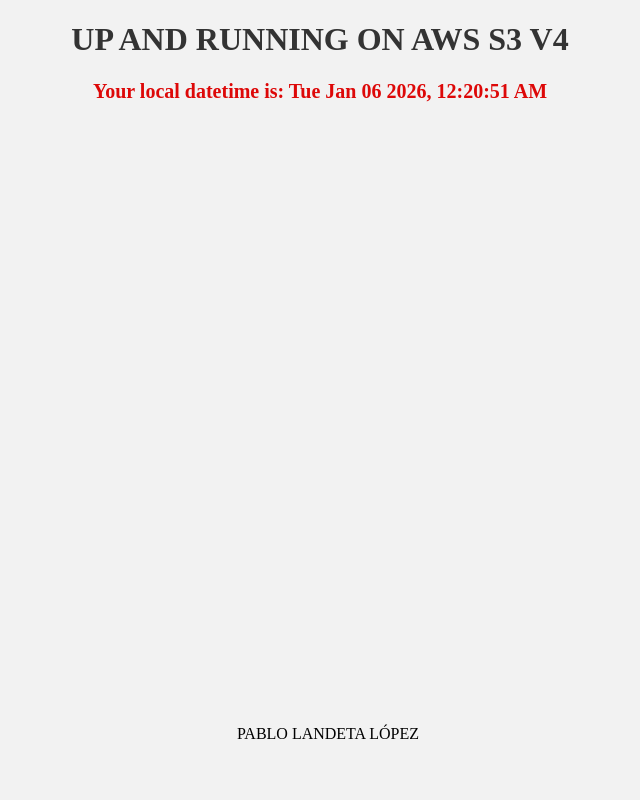
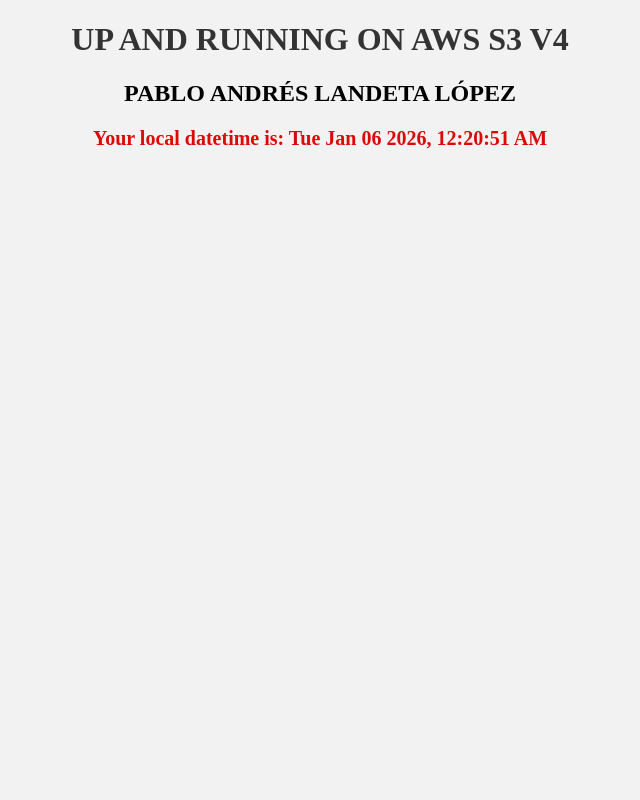
Before and after one commit to palandeta/ISAoct25-GitHubActions-S3, a plain HTML site: page index.html in a window 1280 px wide. Shown: the whole page, without its empty margins (320-960 px from the left). Drawn offline with Linux system fonts and the light colour scheme.

Commit message:
cambios de forma

```diff
--- a/index.html
+++ b/index.html
@@ -8,13 +8,10 @@
   <body>
     <center>
       <h1>UP AND RUNNING ON AWS S3 V4</h1>
+      <h2>PABLO ANDRÉS LANDETA LÓPEZ</h2>
     </center>
     <p id="date"></p>
-    <footer>
-      <center>
-	PABLO LANDETA LÓPEZ
-        </center>
-    </footer>
+
   </body>
   <style>
     body {
```
